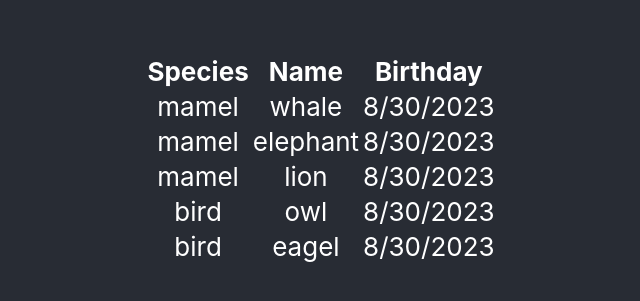
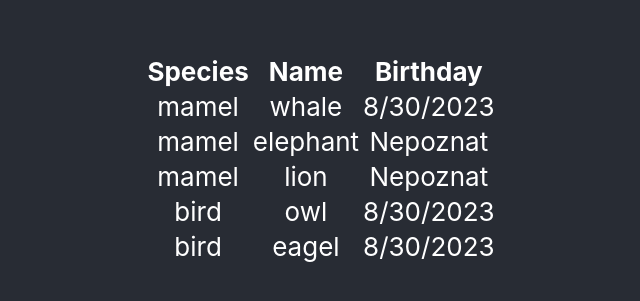
Before and after one commit to MariooV/zoo-projekat, a React (Create React App) app: page / in a window 1280 px wide. Shown: the part 241-542 px from the top of the page, without its empty margins (319-959 px from the left). Built offline with nearby package versions, Linux system fonts and the light colour scheme.

Commit message:
Zadatak 2

```diff
--- a/src/components/AnimalList.js
+++ b/src/components/AnimalList.js
@@ -3,8 +3,8 @@ import { useState } from "react";
 const AnimalList = () => {
   const [animals, setAnimals] = useState([
     { species: "mamel", name: "whale", birthday: new Date() },
-    { species: "mamel", name: "elephant", birthday: new Date() },
-    { species: "mamel", name: "lion", birthday: new Date() },
+    { species: "mamel", name: "elephant" },
+    { species: "mamel", name: "lion" },
     { species: "bird", name: "owl", birthday: new Date() },
     { species: "bird", name: "eagel", birthday: new Date() },
   ]);
@@ -22,7 +22,11 @@ const AnimalList = () => {
           <tr key={index}>
             <td>{animal.species}</td>
             <td>{animal.name}</td>
-            <td>{animal.birthday.toLocaleDateString()}</td>
+            <td>
+              {animal.birthday
+                ? animal.birthday.toLocaleDateString()
+                : "Nepoznat"}
+            </td>
           </tr>
         ))}
       </tbody>
```
